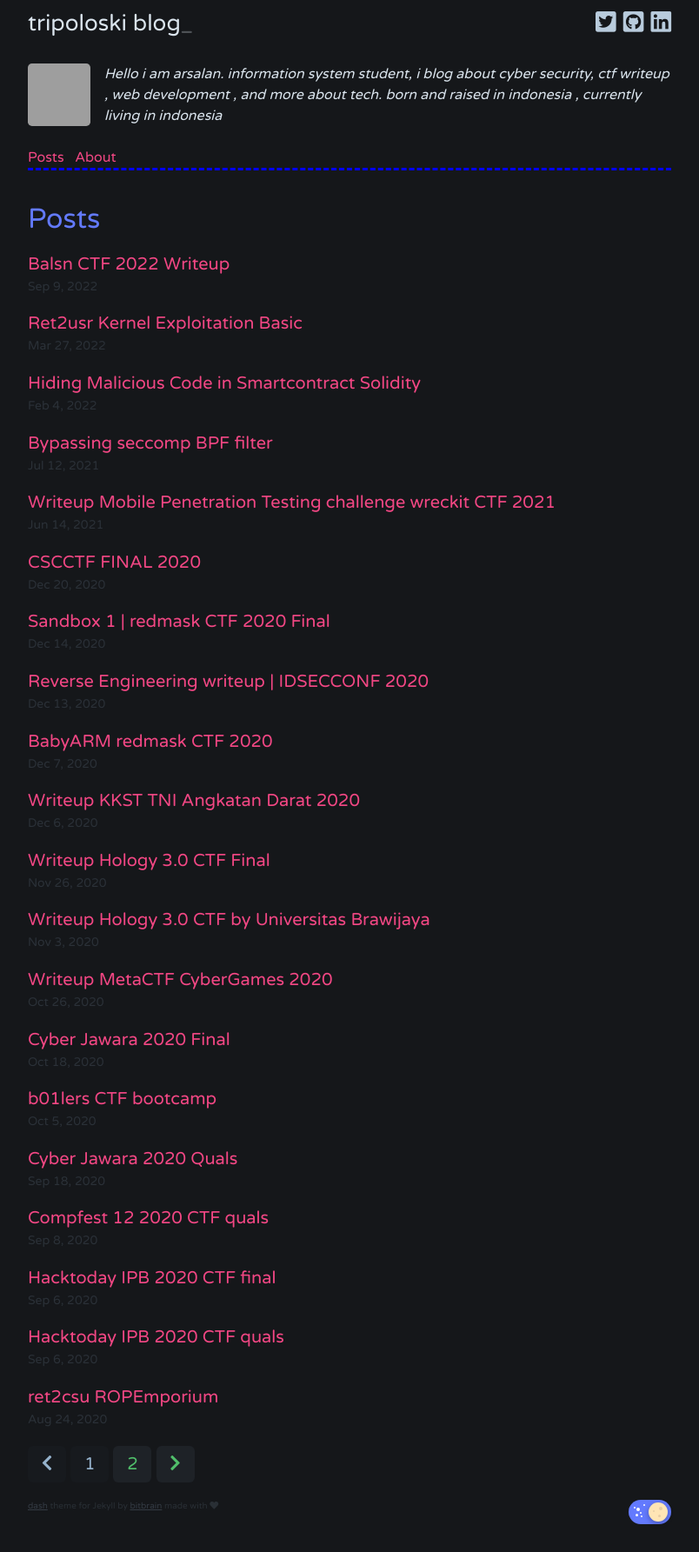
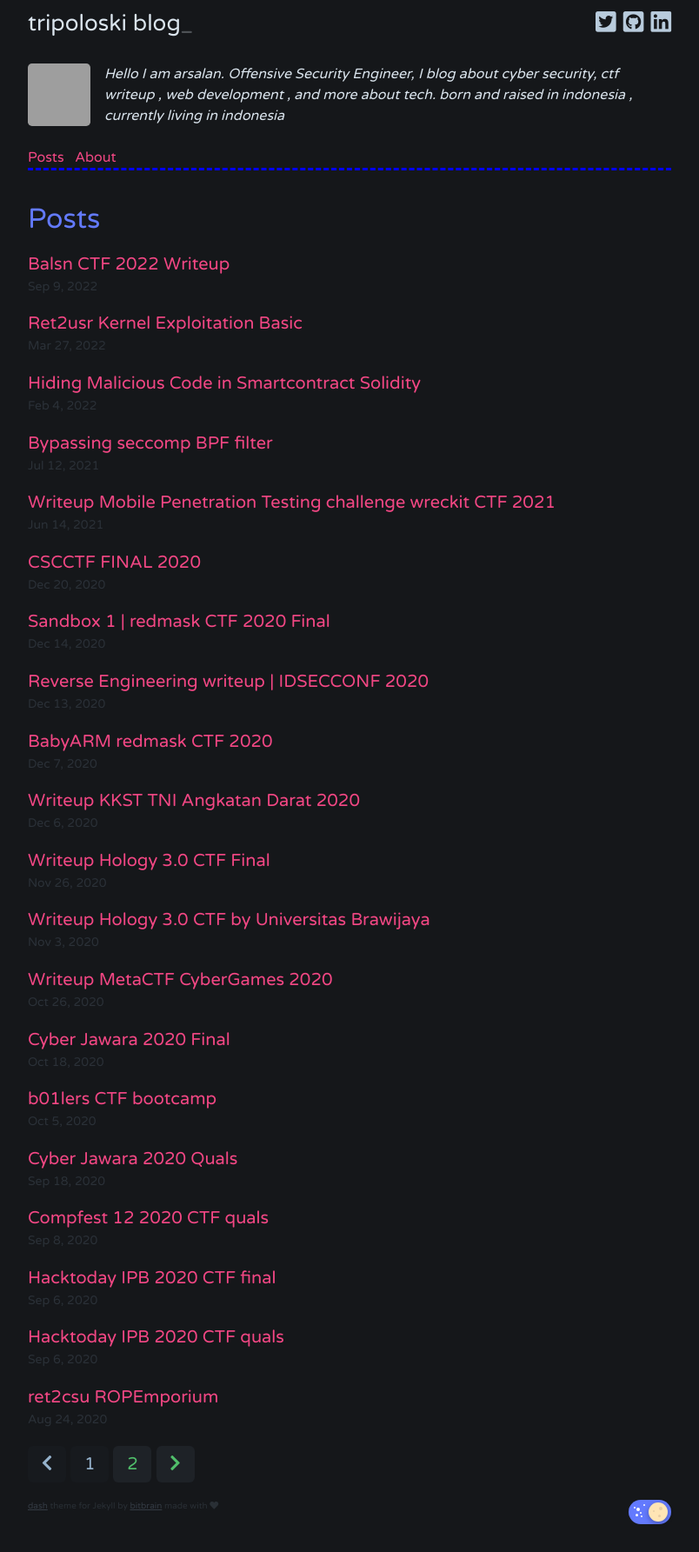
Before and after one commit to tripoloski1337/tripoloski1337.github.io, a Jekyll site: the page built from index.html, in a window 1280 px wide. Shown: the whole page at 87% size, without its empty margins (238-1042 px from the left). Built offline with Jekyll 4.4.1, drawn with Linux system fonts in a browser that asks for light colours; the list of posts is cut into pages by our own code; grey boxes are pictures that could not be loaded.

Commit message:
update desc

```diff
--- a/_config.yml
+++ b/_config.yml
@@ -2,7 +2,7 @@ title: tripoloski blog
 author: arsalan
 email: arsalan.dp@gmail.com
 description: > # this means to ignore newlines until "show_exerpts:"
-    Hello i am arsalan. information system student, i blog about cyber security,
+    Hello I am arsalan. Offensive Security Engineer, I blog about cyber security,
     ctf writeup , web development , and more about tech. born and raised in
     indonesia , currently living in indonesia
 show_excerpts: false # set to true to show excerpts on the homepage
```
